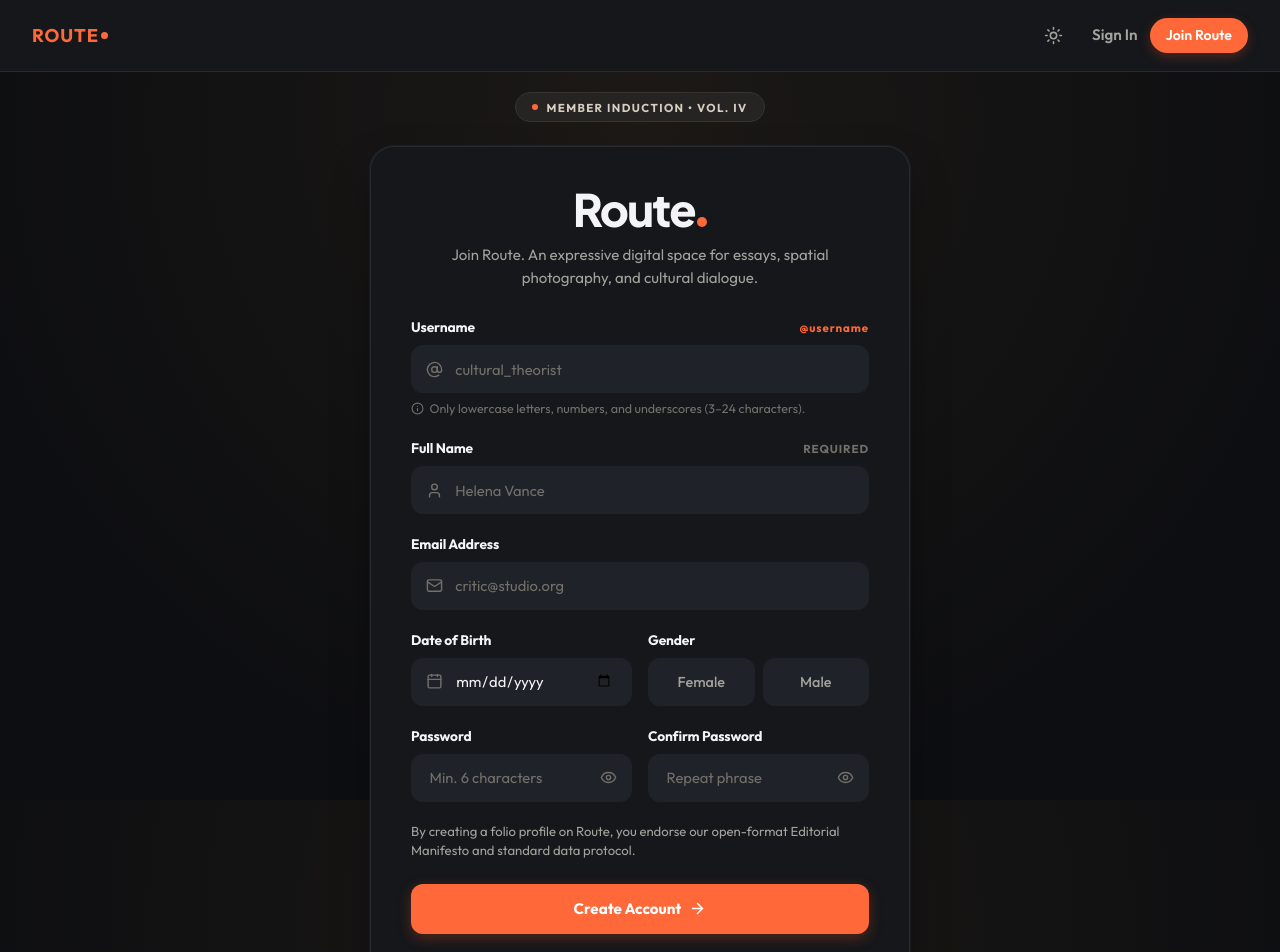
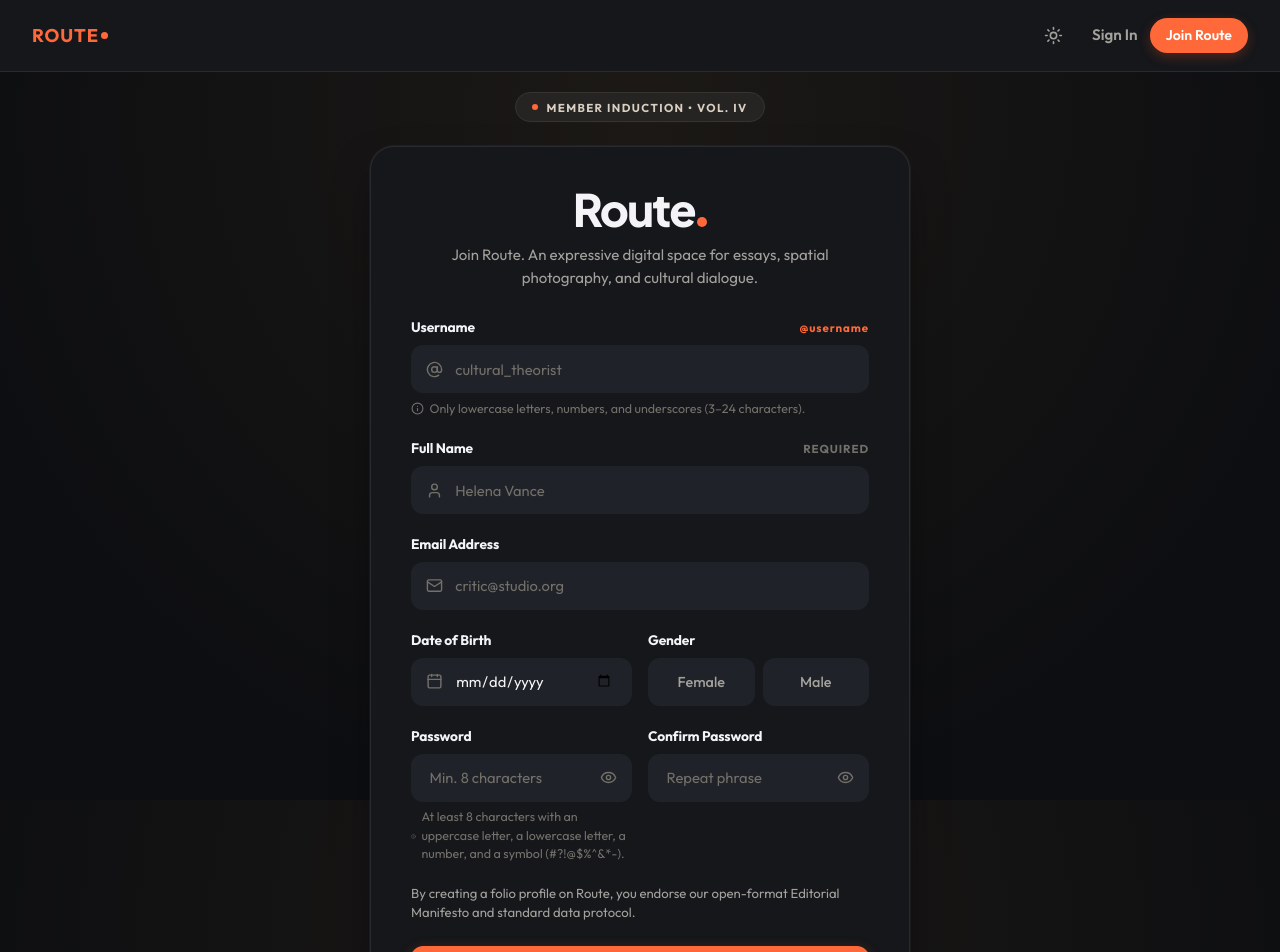
Before and after one commit to nadanashat1/-Social-Media-App, a React (Vite) app: page /signup in a window 1280 px wide. Shown: the top 952 px of the page. Built offline with nearby package versions, Linux system fonts and the light colour scheme.

Commit message:
Strengthen signup password validation and sanitize backend errors
Updated password validation to enforce new rules and improved error handling.

```diff
--- a/src/pages/auth/SignUp.jsx
+++ b/src/pages/auth/SignUp.jsx
@@ -2,6 +2,7 @@ import React, { useState } from 'react';
 import { Link, useNavigate } from 'react-router-dom';
 import { AtSign, Mail, User, Eye, EyeOff, Calendar, AlertCircle, ArrowRight, Info, X } from 'lucide-react';
 import { useAuth } from '../../context/AuthContext';
+import { PASSWORD_RULE, PASSWORD_RULE_HINT, PASSWORD_RULE_ERROR, friendlyPasswordError } from '../../utils/password';
 import Footer from '../../components/common/Footer';
 
 export default function SignUp() {
@@ -59,8 +60,8 @@ export default function SignUp() {
       return 'Please select your gender.';
     }
 
-    if (!password || password.length < 6) {
-      return 'Password must be at least 6 characters.';
+    if (!password || !PASSWORD_RULE.test(password)) {
+      return PASSWORD_RULE_ERROR;
     }
 
     if (password !== rePassword) {
@@ -105,7 +106,7 @@ export default function SignUp() {
       }
     } catch (err) {
       const msg = err.friendlyMessage || err.message || 'Unable to complete induction. Please check your data.';
-      setError(msg);
+      setError(friendlyPasswordError(msg, [formData.password, formData.rePassword]));
     } finally {
       setIsLoading(false);
     }
@@ -296,7 +297,7 @@ export default function SignUp() {
                   id="signup-password"
                   type={showPassword ? 'text' : 'password'}
                   className="form-input"
-                  placeholder="Min. 6 characters"
+                  placeholder="Min. 8 characters"
                   value={formData.password}
                   onChange={(e) => handleChange('password', e.target.value)}
                   autoComplete="new-password"
@@ -312,8 +313,11 @@ export default function SignUp() {
                   {showPassword ? <EyeOff size={17} /> : <Eye size={17} />}
                 </button>
               </div>
+              <div className="form-helper-text">
+                <Info size={13} />
+                <span>{PASSWORD_RULE_HINT}</span>
+              </div>
             </div>
-
             <div>
               <div className="form-label-row">
                 <label htmlFor="signup-repassword" className="form-label">
```
